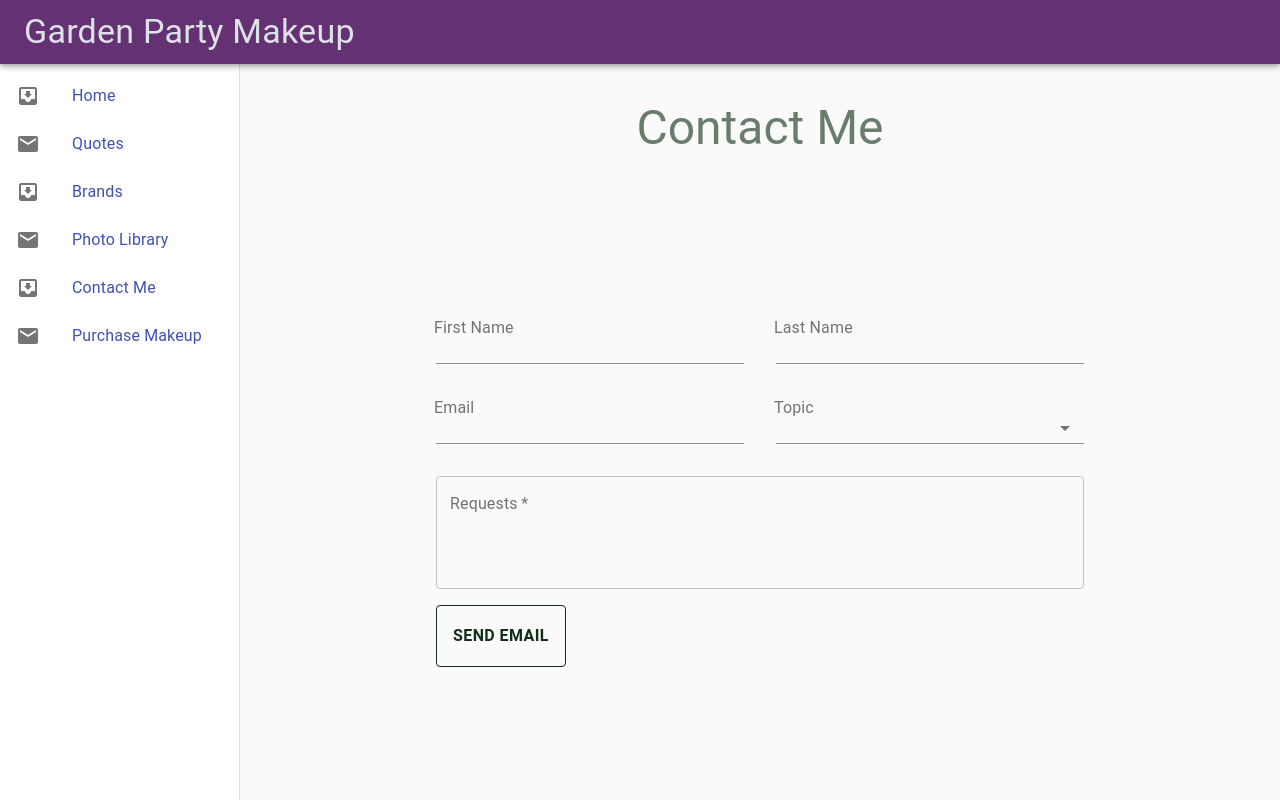
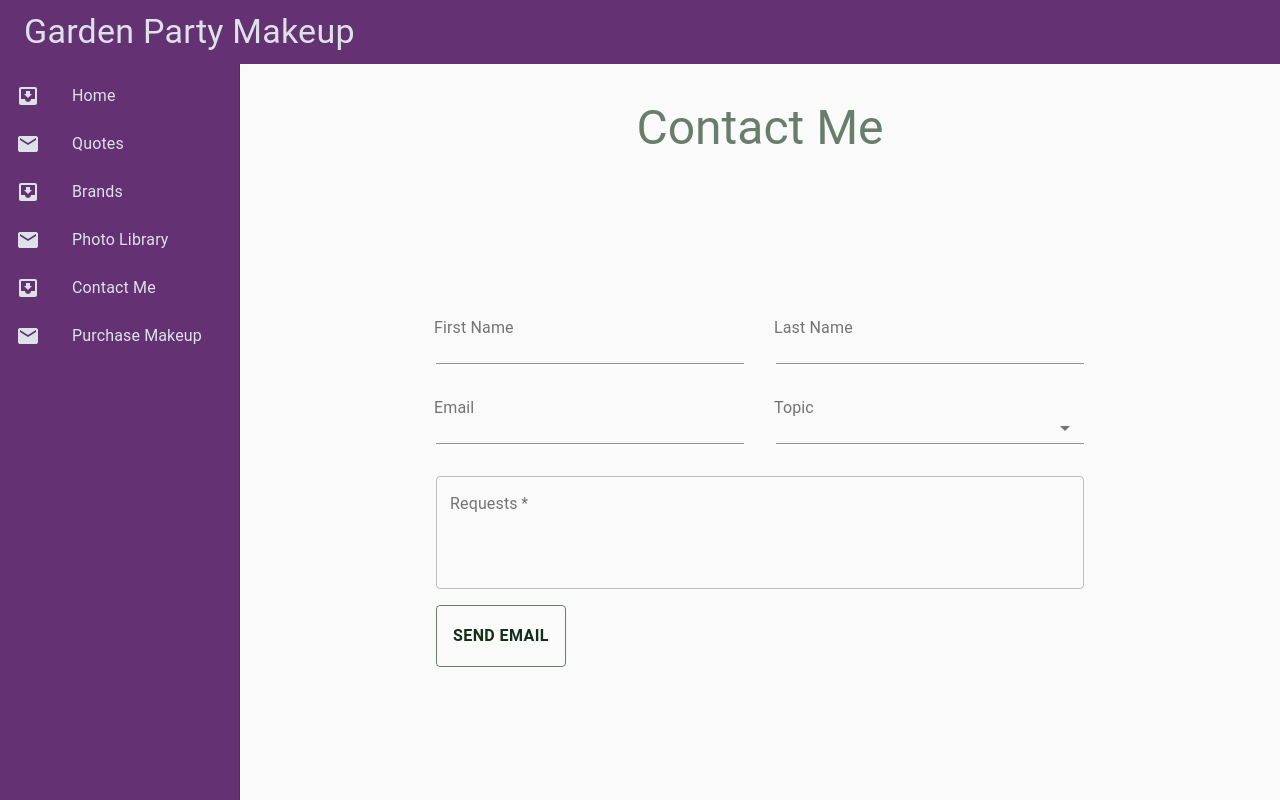
Before and after one commit to Bbooth4/make-up-site, a React (Create React App) app: page /contact in a window 1280 px wide. Built offline with nearby package versions, Linux system fonts and the light colour scheme.

Commit message:
modified sidebar

```diff
--- a/src/components/button/index.js
+++ b/src/components/button/index.js
@@ -5,13 +5,13 @@ import { Button as UnstyledButton } from '@material-ui/core';
 export const StyledButton = styled(UnstyledButton)`
   padding: ${({ theme }) => theme.sizing.medium} !important;
   color: ${({ theme }) => theme.color.secondary.normal} !important;
-  border: 1px solid ${({ theme }) => theme.color.secondary.normal} !important;
+  border: 1px solid ${({ theme }) => theme.color.secondary.lightest} !important;
   span {
     font-weight: 700;
     font-size: ${({ theme }) => theme.sizing.medium} !important;
   }
   &:hover {
-    background: ${({ theme }) => theme.color.secondary.lightest} !important;
+    background: ${({ theme }) => theme.color.primary.lightest} !important;
   }
 `;
 
--- a/src/features/contact-me/styles.js
+++ b/src/features/contact-me/styles.js
@@ -31,12 +31,12 @@ export const SelectField = styled(Select)`
 export const Button = styled(UnstyledButton)`
   padding: ${({ theme }) => theme.sizing.medium} !important;
   color: ${({ theme }) => theme.color.secondary.normal} !important;
-  border: 1px solid ${({ theme }) => theme.color.secondary.normal} !important;
+  border: 1px solid ${({ theme }) => theme.color.primary.normal} !important;
   span {
     font-weight: 700;
     font-size: ${({ theme }) => theme.sizing.medium} !important;
   }
   &:hover {
-    background: ${({ theme }) => theme.color.secondary.lightest} !important;
+    background: ${({ theme }) => theme.color.primary.lightest} !important;
   }
 `;
--- a/src/features/home/index.js
+++ b/src/features/home/index.js
@@ -21,28 +21,10 @@ import {
 import { getPhotos } from './container';
 import { prop, head, compose } from 'ramda';
 
-const useStyles = makeStyles(theme => ({
+const useStyles = makeStyles(() => ({
   root: {
     flexGrow: 1,
     width: '100%'
-  },
-  paper: {
-    textAlign: 'center',
-    padding: theme.spacing(2),
-    color: theme.palette.text.secondary
-  },
-  icon: {
-    color: '#fff'
-  },
-  gridList: {
-    width: 500,
-    height: 450,
-    transform: 'translateZ(0)'
-  },
-  titleBar: {
-    background:
-      'linear-gradient(to bottom, rgba(0,0,0,0.7) 0%, ' +
-      'rgba(0,0,0,0.3) 70%, rgba(0,0,0,0) 100%)'
   }
 }));
 
--- a/src/features/sidebar/index.js
+++ b/src/features/sidebar/index.js
@@ -1,25 +1,25 @@
 import React from 'react';
 import { makeStyles } from '@material-ui/core/styles';
 import {
-  List,
   Link,
   Drawer,
   Toolbar,
   ListItem,
   Typography,
   CssBaseline,
-  ListItemText
+  ListItemText,
+  ListItemIcon
 } from '@material-ui/core';
 import MailIcon from '@material-ui/icons/Mail';
 import InboxIcon from '@material-ui/icons/MoveToInbox';
-import ListItemIcon from '@material-ui/core/ListItemIcon';
-import { Bar } from './styles';
+import { Bar, List } from './styles';
 
 const useStyles = makeStyles(theme => ({
   root: {
     display: 'flex'
   },
   bar: {
+    boxShadow: 'none',
     zIndex: theme.zIndex.drawer + 1
   },
   drawer: {
@@ -27,7 +27,8 @@ const useStyles = makeStyles(theme => ({
     flexShrink: 0
   },
   drawerPaper: {
-    width: 240
+    width: 240,
+    background: '#643173'
   },
   content: {
     flexGrow: 1
@@ -59,7 +60,7 @@ export const Sidebar = ({ children }) => {
       <Drawer
         variant="permanent"
         className={classes.drawer}
-        classes={{ paper: classes.drawerPaper }}
+        classes={{ paper: classes.drawerPaper, background: classes }}
       >
         <div className={classes.toolbar} />
         <List>
--- a/src/features/sidebar/styles.js
+++ b/src/features/sidebar/styles.js
@@ -1,6 +1,5 @@
 import styled from 'styled-components';
-import AppBar from '@material-ui/core/AppBar';
-import Typography from '@material-ui/core/Typography';
+import { AppBar, List as UnstyledList } from '@material-ui/core';
 
 export const Bar = styled(AppBar)`
   width: 100%;
@@ -11,8 +10,11 @@ export const Bar = styled(AppBar)`
   background: ${({ theme }) => theme.color.primary.darkest} !important;
 `;
 
-export const Heading = styled(Typography)`
-  font-family: garamond !important;
-  font-size: ${({ theme }) => theme.sizing.large} !important;
-  color: ${({ theme }) => theme.color.secondary.darkest} !important;
+export const List = styled(UnstyledList)`
+  svg {
+    color: ${({ theme }) => theme.color.neutral.normal} !important;
+  }
+  span {
+    color: ${({ theme }) => theme.color.neutral.normal} !important;
+  }
 `;
```
